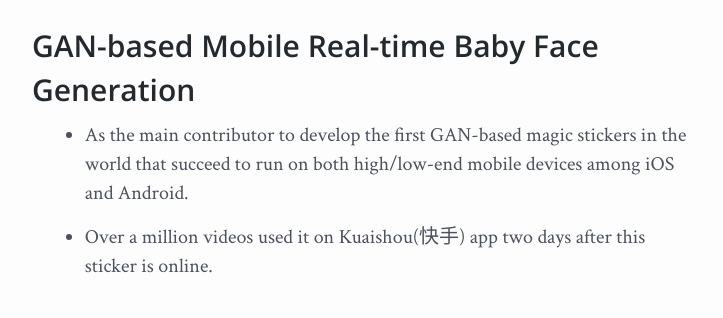
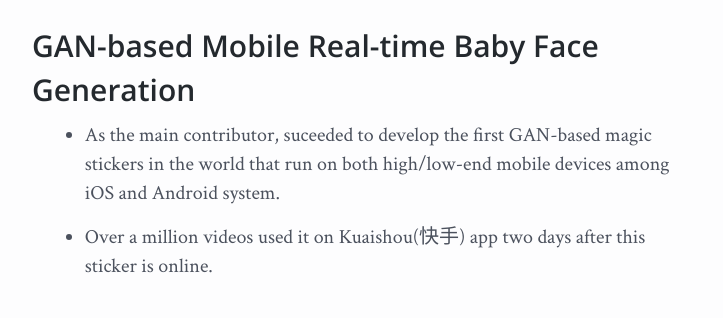
Before and after one commit to fancoo/fancoo.github.io, a plain HTML site: page index.html in a window 1280 px wide. Shown: the part 840-1158 px from the top of the page, without its empty margins (278-1001 px from the left). Drawn offline with nearby package versions, Linux system fonts and the light colour scheme.

Commit message:
update index

```diff
--- a/index.html
+++ b/index.html
@@ -46,7 +46,7 @@
     <div id='section-0' class='section'>
         <h2>GAN-based Mobile Real-time Baby Face Generation</h2>
         <ul>
-            <li>As the main contributor to develop the first GAN-based magic stickers in the world that succeed to run on both high/low-end mobile devices among iOS and Android.</li>
+            <li>As the main contributor, suceeded to develop the first GAN-based magic stickers in the world that run on both high/low-end mobile devices among iOS and Android system.</li>
             <li>Over a million videos used it on Kuaishou(快手) app two days after this sticker is online.</li>
         </ul>
         <h3>Samples</h3>
```
